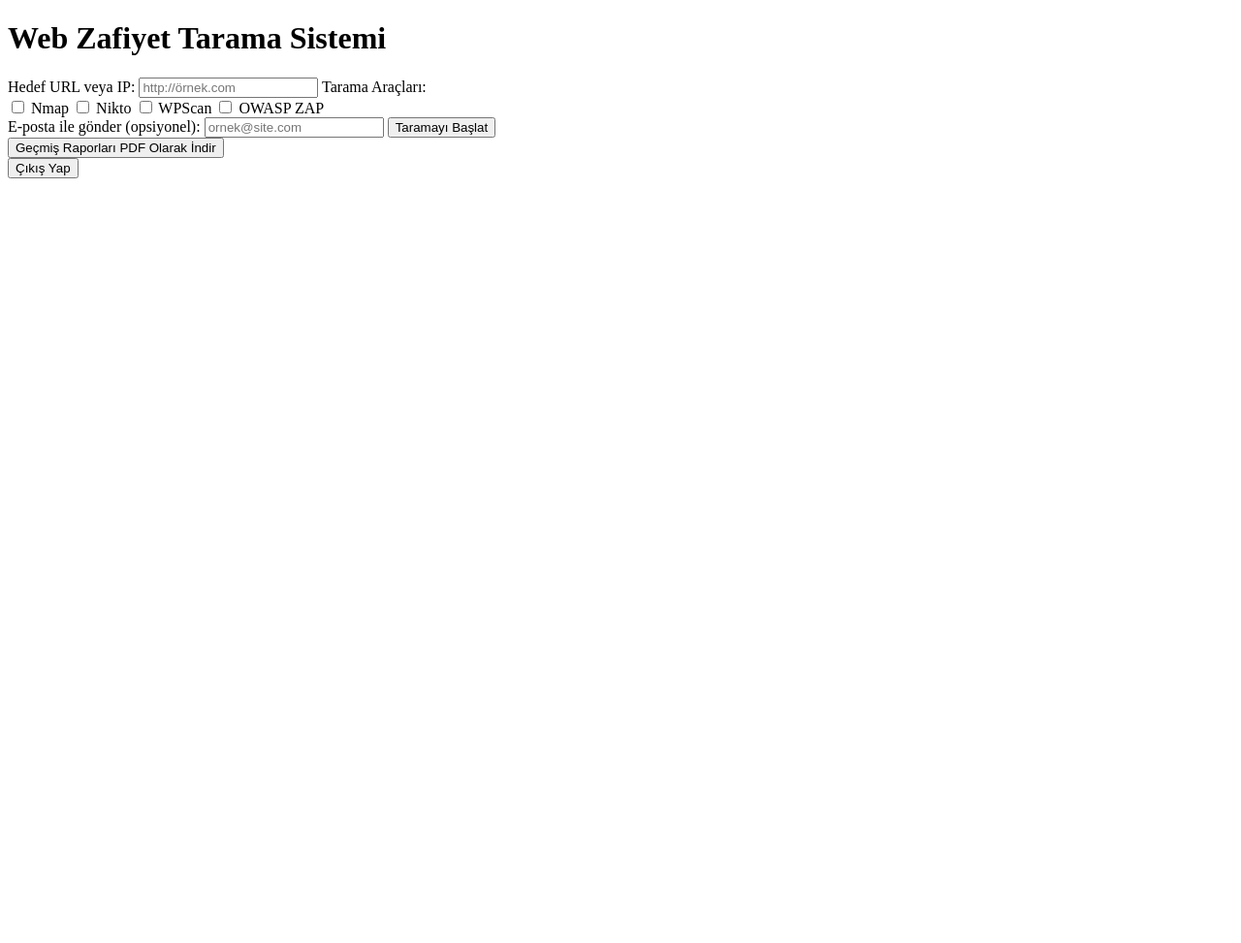
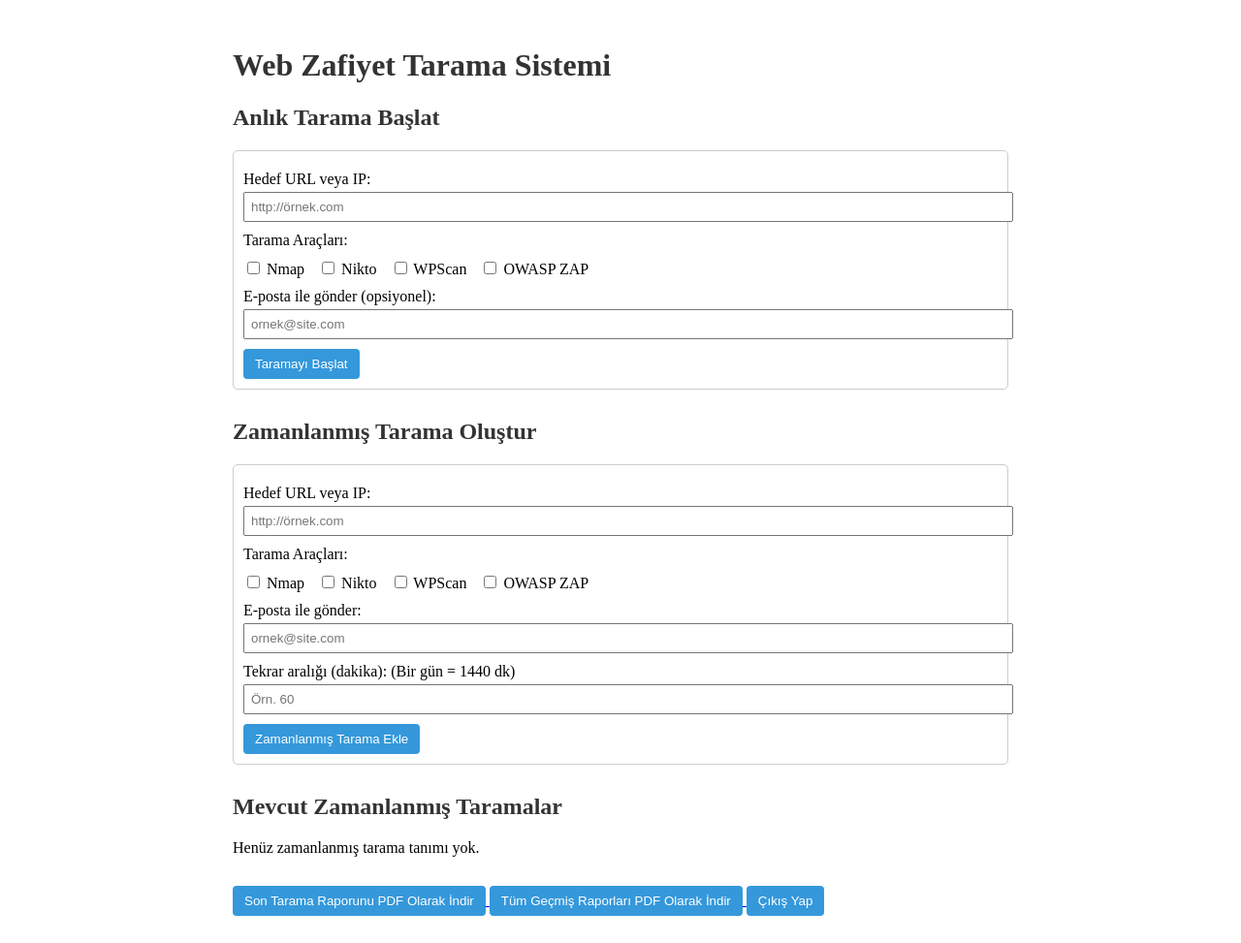
Before and after one commit to Hosam10Aldeen/ZDYS, a Flask app: page / in a window 1280 px wide. Shown: the whole page at 97% size. Before the commit the page ends 184 px from the top, so only its background shows below. Run offline with Flask 3, Linux system fonts and the light colour scheme; the visitor is signed in with stand-in values (Sample User, id 1); data that the repository does not hold is empty.

Commit message:
adding email report sender and scan scheduler

```diff
--- a/web-vulnerability-manager/app.py
+++ b/web-vulnerability-manager/app.py
@@ -1,25 +1,96 @@
-## 🧐 Flask Arayüzünden Tarama Başlatma ve Diğer Özellikler (app.py)
-# app.py
 import time
-from flask import Flask, render_template, request, redirect, url_for, session, send_file
+import sqlite3
+import json
+from flask import Flask, render_template, request, redirect, url_for, session, send_file, flash
 from scanner_api_client import run_scan
-from database_manager import get_last_scan_results, save_scan_result, get_all_results
+from database_manager import init_db, save_scan_result, get_last_scan_results, get_all_results, DB_PATH
 from report_generator import generate_pdf
-from utils import normalize_output, calculate_cvss
+from utils import normalize_output, calculate_cvss, calculate_cvss_from_alerts, level_class
 from auth import login_required, login_user, logout_user
 from mailer import send_report_email
 import os
-from database_manager import init_db
-from utils import level_class
-from database_manager import init_db, save_scan_result, get_last_scan_results, get_all_results
-from utils import normalize_output, calculate_cvss, calculate_cvss_from_alerts, level_class
-import json
 
+# Uygulama ve DB başlatma
+app = Flask(__name__)
+app.secret_key = os.environ.get('FLASK_SECRET_KEY', 'super_secret_key')
+
+# Jinja global fonksiyon
+app.jinja_env.globals.update(level_class=level_class)
+
+# Veritabanı tabloları oluştur
 init_db()
-app = Flask(__name__)
-app.secret_key = os.environ.get('FLASK_SECRET_KEY', 'super_secret_key')  # üretimde environment değişkeni kullan
-# Jinja’ya level_class fonksiyonunu ekle:
-app.jinja_env.globals.update(level_class=level_class)
+
+# Helper: schedules tablosu işlemleri
+def get_schedules():
+    """
+    Aktif veya pasif tüm schedule kayıtlarını getirir.
+    Dönüş: list of dict: {'id', 'target', 'tools' (list), 'email', 'interval_minutes', 'enabled'}
+    """
+    schedules = []
+    conn = sqlite3.connect(DB_PATH)
+    c = conn.cursor()
+    try:
+        c.execute("SELECT id, target, tools, email, interval_minutes, enabled FROM schedules ORDER BY id ASC")
+        rows = c.fetchall()
+    except sqlite3.OperationalError:
+        # schedules tablosu yoksa []
+        conn.close()
+        return schedules
+    conn.close()
+    for row in rows:
+        sid, target, tools_json, email, interval, enabled = row
+        try:
+            tools = json.loads(tools_json)
+            if not isinstance(tools, list):
+                tools = []
+        except Exception:
+            tools = []
+        schedules.append({
+            'id': sid,
+            'target': target,
+            'tools': tools,
+            'email': email,
+            'interval_minutes': interval,
+            'enabled': bool(enabled)
+        })
+    return schedules
+
+def create_schedule_entry(target, tools_list, email, interval_minutes):
+    """
+    schedules tablosuna yeni kayıt ekler. tools_list: Python list of strings.
+    """
+    conn = sqlite3.connect(DB_PATH)
+    c = conn.cursor()
+    c.execute(
+        "INSERT INTO schedules (target, tools, email, interval_minutes, enabled) VALUES (?, ?, ?, ?, 1)",
+        (target, json.dumps(tools_list), email, interval_minutes)
+    )
+    conn.commit()
+    conn.close()
+
+def delete_schedule_entry(sid):
+    conn = sqlite3.connect(DB_PATH)
+    c = conn.cursor()
+    c.execute("DELETE FROM schedules WHERE id = ?", (sid,))
+    conn.commit()
+    conn.close()
+
+def toggle_schedule_entry(sid):
+    """
+    enabled sütununu tersine çevirir.
+    """
+    conn = sqlite3.connect(DB_PATH)
+    c = conn.cursor()
+    # Mevcut değeri oku
+    c.execute("SELECT enabled FROM schedules WHERE id = ?", (sid,))
+    row = c.fetchone()
+    if row:
+        current = row[0]
+        new = 0 if current == 1 else 1
+        c.execute("UPDATE schedules SET enabled = ? WHERE id = ?", (new, sid))
+    conn.commit()
+    conn.close()
+
 @app.route('/login', methods=['GET', 'POST'])
 def login():
     if request.method == 'POST':
@@ -27,62 +98,133 @@ def login():
         password = request.form['password']
         if login_user(username, password):
             return redirect(url_for('index'))
+        else:
+            flash("Geçersiz kullanıcı adı veya şifre.", "error")
     return render_template('login.html')
+
 @app.route('/logout')
 def logout():
     logout_user()
     return redirect(url_for('login'))
-# app.py içindeki index view revize:
+
 @app.route('/', methods=['GET', 'POST'])
 @login_required
 def index():
+    """
+    GET: anlık tarama formu, zamanlanmış tarama formu, mevcut schedule listesi gösterir.
+    POST: form üzerinden gelen action parametresine göre anlık tarama veya schedule oluşturma işlemi yapar.
+    """
     if request.method == 'POST':
-        url = request.form['url']
-        selected_tools = request.form.getlist('tools')
-        email = request.form.get('email')
-        results = []
-        scan_id = int(time.time())
-        # Kullanıcıya bilgi vermek istersen flash kullan:
-        # flash("Taramalar başlatıldı. Lütfen bekleyin; bazı araçlar uzun sürebilir.")
-        for tool in selected_tools:
-            result = run_scan(tool, url)
-            if result.get('error'):
-                results.append({"tool": tool, "output": None, "alerts": [], "cvss": 0.0, "error": result.get('error')})
-                # İstersen veritabanına hata kaydı da ekle; burada eklemezsen save_scan_result çağrılmaz
-                continue
+        action = request.form.get('action')
+        if action == 'scan_now':
+            # Anlık tarama
+            url = request.form.get('url')
+            selected_tools = request.form.getlist('tools')
+            email = request.form.get('email') or None
+            if not url or not selected_tools:
+                flash("Lütfen URL girin ve en az bir araç seçin.", "error")
+                return redirect(url_for('index'))
+            scan_id = int(time.time())
+            results = []
+            for tool in selected_tools:
+                result = run_scan(tool, url)
+                if result.get('error'):
+                    results.append({"tool": tool, "output": None, "alerts": [], "cvss": 0.0, "error": result.get('error')})
+                    # Hata kaydı için veritabanına kaydetmek istersen:
+                    save_scan_result(scan_id, url, tool, output=None, alerts_json=None, cvss=0.0)
+                    continue
+                # Başarılı yanıt
+                if tool.lower() == 'zap':
+                    alerts = result.get('alerts', [])
+                    cvss = calculate_cvss_from_alerts(alerts)
+                    save_scan_result(scan_id, url, 'zap', output=None, alerts_json=json.dumps(alerts, ensure_ascii=False), cvss=cvss)
+                    results.append({"tool": "zap", "alerts": alerts, "cvss": cvss})
+                else:
+                    out = normalize_output(result.get('output'))
+                    cvss = calculate_cvss(out)
+                    save_scan_result(scan_id, url, tool, output=out, alerts_json=None, cvss=cvss)
+                    results.append({"tool": tool, "output": out, "cvss": cvss})
+            if email:
+                try:
+                    send_report_email(email, results)
+                    flash(f"Tarama tamamlandı ve e-posta gönderildi: {email}", "success")
+                except Exception as e:
+                    flash(f"Tarama sonucu kaydedildi, ancak e-posta gönderilemedi: {e}", "error")
+            return render_template('report.html', results=results)
+        elif action == 'create_schedule':
+            # Zamanlanmış tarama oluştur
+            target = request.form.get('sched_target')
+            tools = request.form.getlist('sched_tools')
+            email = request.form.get('sched_email') or None
+            interval = request.form.get('sched_interval')
+            # Validasyon
+            if not target or not tools or not interval:
+                flash("Lütfen hedef URL, interval ve en az bir araç seçin.", "error")
+                return redirect(url_for('index'))
+            try:
+                interval = int(interval)
+                if interval <= 0:
+                    raise ValueError
+            except:
+                flash("Interval pozitif tam sayı olmalı.", "error")
+                return redirect(url_for('index'))
+            # tools listesi
+            create_schedule_entry(target, tools, email, interval)
+            flash(f"Yeni zamanlanmış tarama eklendi: {target}, araçlar={tools}, interval={interval} dk.", "success")
+            # Not: scheduler.py ayrı süreçte çalışıyorsa, script yeniden başlatıldığında bu ekleme aktif olur.
+            return redirect(url_for('index'))
+        else:
+            # Bilinmeyen action
+            flash("Bilinmeyen işlem.", "error")
+            return redirect(url_for('index'))
 
-            # Başarılı yanıt
-            if tool.lower() == 'zap':
-                alerts = result.get('alerts', [])
-                cvss = calculate_cvss_from_alerts(alerts)
-                # JSON string sakla
-                save_scan_result(scan_id, url, 'zap', output=None, alerts_json=json.dumps(alerts, ensure_ascii=False), cvss=cvss)
-                results.append({"tool": "zap", "alerts": alerts, "cvss": cvss})
-            else:
-                # Diğer araçlar: metin çıktısı
-                out = normalize_output(result.get('output'))
-                cvss = calculate_cvss(out)
-                save_scan_result(scan_id, url, tool, output=out, alerts_json=None, cvss=cvss)
-                results.append({"tool": tool, "output": out, "cvss": cvss})
-        if email:
-            send_report_email(email, results)
-        return render_template('report.html', results=results)
-    return render_template('index.html')
+    # GET: gösterim
+    schedules = get_schedules()
+    return render_template('index.html', schedules=schedules)
 
+@app.route('/schedule/delete/<int:sid>', methods=['POST'])
+@login_required
+def delete_schedule(sid):
+    delete_schedule_entry(sid)
+    flash(f"Schedule id={sid} silindi.", "success")
+    return redirect(url_for('index'))
+
+@app.route('/schedule/toggle/<int:sid>', methods=['POST'])
+@login_required
+def toggle_schedule(sid):
+    toggle_schedule_entry(sid)
+    flash(f"Schedule id={sid} etkinlik durumu değiştirildi.", "success")
+    return redirect(url_for('index'))
 
 @app.route('/rapor/pdf')
 @login_required
 def download_pdf():
     results = get_all_results()
-    filepath = generate_pdf(results)
+    try:
+        filepath = generate_pdf(results)
+    except Exception as e:
+        return f"PDF oluşturulamadı: {e}", 500
     return send_file(filepath, as_attachment=True)
 
 @app.route('/rapor/pdf/last')
 @login_required
 def download_last_pdf():
-    results = get_last_scan_results()  # You need to create this function
-    filepath = generate_pdf(results)
+    results = get_last_scan_results()
+    try:
+        filepath = generate_pdf(results)
+    except Exception as e:
+        return f"PDF oluşturulamadı: {e}", 500
     return send_file(filepath, as_attachment=True)
 
 if __name__ == '__main__':
+    # debug=False üretimde
     app.run(debug=True)
+
+
+
+#schedule_form.html
+#Ayrı bir terminal veya servis olarak python scheduler.py çalıştırın.
+#Scheduler, schedules tablosundaki enabled=1 kayıtları okuyacak ve job ekleyecek.
+#Yeni eklediğiniz schedule’lerin aktif olabilmesi için scheduler script’ini yeniden
+#başlatmanız gerekebilir (basit sürüm). Alternatif olarak daha dinamik APScheduler
+#entegrasyonu yapabilirsiniz
--- a/web-vulnerability-manager/scanner_api_client.py
+++ b/web-vulnerability-manager/scanner_api_client.py
@@ -1,7 +1,7 @@
 # scanner_api_client.py
 import requests
 
-KALI_API = "http://192.168.1.119:5000"
+KALI_API = "http://192.168.1.119:5000"  # Kali API adresiniz
 
 def run_scan(tool, target):
     endpoint = f"{KALI_API}/scan/{tool}"
--- a/web-vulnerability-manager/templates/index.html
+++ b/web-vulnerability-manager/templates/index.html
@@ -4,12 +4,43 @@
     <meta charset="UTF-8">
     <title>Web Zafiyet Değerlendirme Sistemi</title>
     <link rel="stylesheet" href="{{ url_for('static', filename='style.css') }}">
+    <style>
+        .container { max-width: 800px; margin: auto; padding: 20px; }
+        h1, h2, h3 { color: #333; }
+        form { margin-bottom: 30px; padding: 10px; border: 1px solid #ccc; border-radius: 5px; }
+        label { display: block; margin-top: 10px; }
+        input[type="text"], input[type="email"], input[type="number"] { width: 100%; padding: 6px; margin-top: 4px; }
+        .checkbox-group label { display: inline-block; margin-right: 10px; }
+        button { margin-top: 10px; padding: 8px 12px; border: none; background-color: #3498db; color: white; border-radius: 4px; cursor: pointer; }
+        button:hover { background-color: #2980b9; }
+        .flash { padding: 10px; margin-bottom: 20px; border-radius: 4px; }
+        .flash-success { background-color: #2ecc71; color: white; }
+        .flash-error { background-color: #e74c3c; color: white; }
+        table { width: 100%; border-collapse: collapse; margin-top: 10px; }
+        th, td { border: 1px solid #ccc; padding: 6px; text-align: left; }
+        th { background-color: #f2f2f2; }
+        .enabled { color: green; font-weight: bold; }
+        .disabled { color: red; font-weight: bold; }
+        .action-form { display: inline; }
+    </style>
 </head>
 <body>
     <div class="container">
         <h1>Web Zafiyet Tarama Sistemi</h1>
 
-        <form method="POST" action="/">
+        {# Flash mesajları #}
+        {% with messages = get_flashed_messages(with_categories=true) %}
+          {% if messages %}
+            {% for category, msg in messages %}
+              <div class="flash flash-{{ category }}">{{ msg }}</div>
+            {% endfor %}
+          {% endif %}
+        {% endwith %}
+
+        {# 1. Anlık Tarama Formu #}
+        <h2>Anlık Tarama Başlat</h2>
+        <form method="POST" action="{{ url_for('index') }}">
+            <input type="hidden" name="action" value="scan_now">
             <label for="url">Hedef URL veya IP:</label>
             <input type="text" id="url" name="url" placeholder="http://örnek.com" required>
 
@@ -27,13 +58,90 @@
             <button type="submit">Taramayı Başlat</button>
         </form>
 
-        <form method="GET" action="{{ url_for('download_pdf') }}">
-            <button type="submit">Geçmiş Raporları PDF Olarak İndir</button>
+        {# 2. Zamanlanmış Tarama Oluşturma Formu #}
+        <h2>Zamanlanmış Tarama Oluştur</h2>
+        <form method="POST" action="{{ url_for('index') }}">
+            <input type="hidden" name="action" value="create_schedule">
+            <label for="sched_target">Hedef URL veya IP:</label>
+            <input type="text" id="sched_target" name="sched_target" placeholder="http://örnek.com" required>
+
+            <label>Tarama Araçları:</label>
+            <div class="checkbox-group">
+                <label><input type="checkbox" name="sched_tools" value="nmap"> Nmap</label>
+                <label><input type="checkbox" name="sched_tools" value="nikto"> Nikto</label>
+                <label><input type="checkbox" name="sched_tools" value="wpscan"> WPScan</label>
+                <label><input type="checkbox" name="sched_tools" value="zap"> OWASP ZAP</label>
+            </div>
+
+            <label for="sched_email">E-posta ile gönder:</label>
+            <input type="email" id="sched_email" name="sched_email" placeholder="ornek@site.com" required>
+
+            <label for="sched_interval">Tekrar aralığı (dakika): (Bir gün = 1440 dk)</label>
+            <input type="number" id="sched_interval" name="sched_interval" min="1" placeholder="Örn. 60" required>
+
+            <button type="submit">Zamanlanmış Tarama Ekle</button>
         </form>
 
-        <form method="GET" action="{{ url_for('logout') }}">
-            <button type="submit">Çıkış Yap</button>
-        </form>
+        {# 3. Mevcut Zamanlanmış Tarama Listesi #}
+        <h2>Mevcut Zamanlanmış Taramalar</h2>
+        {% if schedules %}
+            <table>
+                <thead>
+                    <tr>
+                        <th>ID</th>
+                        <th>Hedef</th>
+                        <th>Araçlar</th>
+                        <th>E-posta</th>
+                        <th>Interval (dk)</th>
+                        <th>Durum</th>
+                        <th>İşlemler</th>
+                    </tr>
+                </thead>
+                <tbody>
+                    {% for sched in schedules %}
+                        <tr>
+                            <td>{{ sched.id }}</td>
+                            <td>{{ sched.target }}</td>
+                            <td>{{ sched.tools | join(', ') }}</td>
+                            <td>{{ sched.email or '-' }}</td>
+                            <td>{{ sched.interval_minutes }}</td>
+                            <td>
+                                {% if sched.enabled %}
+                                    <span class="enabled">Aktif</span>
+                                {% else %}
+                                    <span class="disabled">Pasif</span>
+                                {% endif %}
+                            </td>
+                            <td>
+                                {# Toggle durum formu #}
+                                <form method="POST" action="{{ url_for('toggle_schedule', sid=sched.id) }}" class="action-form">
+                                    <button type="submit">{{ 'Pasif Yap' if sched.enabled else 'Aktif Yap' }}</button>
+                                </form>
+                                {# Silme formu #}
+                                <form method="POST" action="{{ url_for('delete_schedule', sid=sched.id) }}" class="action-form" onsubmit="return confirm('Schedule id={{sched.id}} silinsin mi?');">
+                                    <button type="submit">Sil</button>
+                                </form>
+                            </td>
+                        </tr>
+                    {% endfor %}
+                </tbody>
+            </table>
+        {% else %}
+            <p>Henüz zamanlanmış tarama tanımı yok.</p>
+        {% endif %}
+
+        {# 4. Diğer İşlemler: Rapor indirme, Çıkış #}
+        <div style="margin-top: 20px;">
+            <a href="{{ url_for('download_last_pdf') }}">
+                <button type="button">Son Tarama Raporunu PDF Olarak İndir</button>
+            </a>
+            <a href="{{ url_for('download_pdf') }}">
+                <button type="button">Tüm Geçmiş Raporları PDF Olarak İndir</button>
+            </a>
+            <a href="{{ url_for('logout') }}">
+                <button type="button">Çıkış Yap</button>
+            </a>
+        </div>
     </div>
 </body>
 </html>
```
Also changed, not shown: web-vulnerability-manager/database_manager.py (+19 -0 lines), web-vulnerability-manager/mailer.py (+56 -7 lines), web-vulnerability-manager/scheduler.py (+140 -0 lines).
